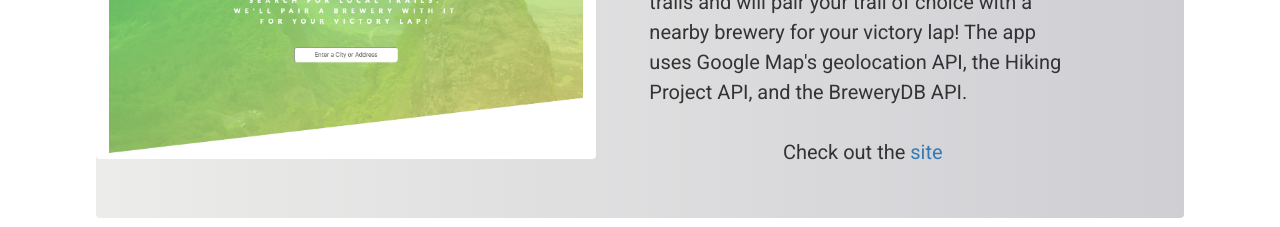
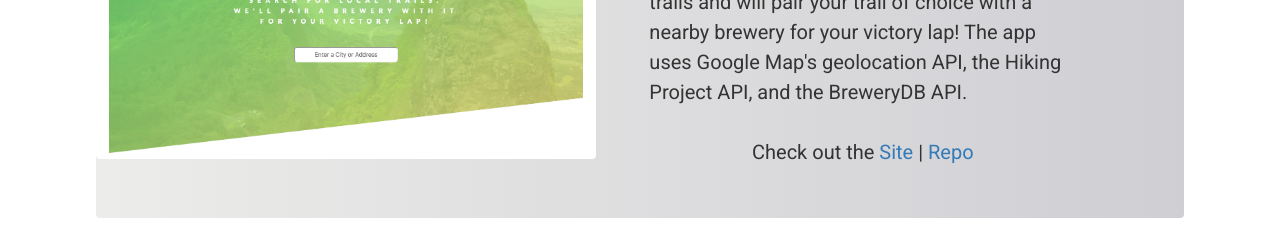
Before and after one commit to jeffconnelly/jeff-connelly-portfolio, a website: page public/index.html in a window 1280 px wide. Shown: the part 2320-2547 px from the top of the page. Drawn offline with nearby package versions, Linux system fonts and the light colour scheme.

```diff
--- a/public/index.html
+++ b/public/index.html
@@ -140,7 +140,7 @@
         <br>
         <br>
         </p>
-          <p class="center-p">Check out the  <a href="https://hikes-to-hops.herokuapp.com/" target="_blank">site</a></p>
+          <p class="center-p">Check out the  <a href="https://hikes-to-hops.herokuapp.com/" target="_blank">Site </a>| <a href="https://github.com/jeffconnelly/hikes-to-hops" target=_blank"">Repo</a></p>
       </div>
     </section>
 
```
Also changed, not shown: public/screenshots/hikes-to-hops-header.png (added), public/screenshots/hikes-to-hops-main.png (added), public/screenshots/hikes-to-hops-modal.png (added).
